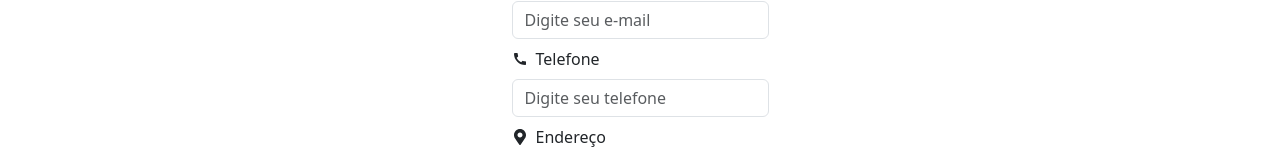
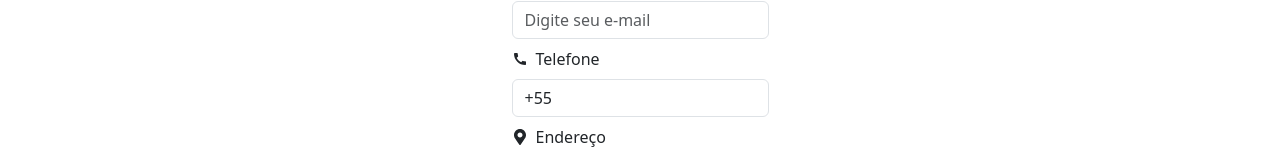
Before and after one commit to Our-time-Fatec/API-2023_2-Front, a React (Create React App) app: page /register in a window 1280 px wide. Shown: the part 384-540 px from the top of the page. Built offline with nearby package versions, Linux system fonts and the light colour scheme.

Commit message:
Adicionando campo formatado de numero

```diff
--- a/package.json
+++ b/package.json
@@ -18,6 +18,7 @@
     "react-bootstrap": "^2.8.0",
     "react-dom": "^18.2.0",
     "react-icons": "^4.11.0",
+    "react-phone-input-2": "^2.15.1",
     "react-router-dom": "^6.16.0",
     "react-scripts": "5.0.1",
     "typescript": "^4.9.5",
--- a/src/pages/User/Cadastro/index.tsx
+++ b/src/pages/User/Cadastro/index.tsx
@@ -7,6 +7,7 @@ import api from '../../../services/api';
 import NavBar from '../../../components/NavBar';
 import User from '../../../interfaces/User';
 import { Link } from 'react-router-dom';
+import PhoneInput from 'react-phone-input-2';
 
 const RegisterPage: React.FC = () => {
     const [isButtonDisabled, setIsButtonDisabled] = useState(false);
@@ -62,6 +63,7 @@ const RegisterPage: React.FC = () => {
                                 type="text"
                                 placeholder="Digite seu username"
                                 name="username"
+                                required
                                 value={formState.username}
                                 onChange={(e: ChangeEvent<HTMLInputElement>) => updateForm(e)}
                             />
@@ -69,21 +71,25 @@ const RegisterPage: React.FC = () => {
                         <Form.Group controlId="formEmail">
                             <Form.Label className='d-flex align-items-center gap-2'><MdEmail /><span>E-mail</span></Form.Label>
                             <Form.Control
-                                type="text"
+                                type="email"
                                 placeholder="Digite seu e-mail"
                                 name="email"
+                                required
                                 value={formState.email}
                                 onChange={(e: ChangeEvent<HTMLInputElement>) => updateForm(e)}
                             />
                         </Form.Group>
                         <Form.Group controlId="formTelefone">
                             <Form.Label className='d-flex align-items-center gap-2'><MdCall /><span>Telefone</span></Form.Label>
-                            <Form.Control
-                                type="text"
-                                placeholder="Digite seu telefone"
-                                name="telefone"
+                            <PhoneInput
+                                country={'br'}
                                 value={formState.telefone}
-                                onChange={(e: ChangeEvent<HTMLInputElement>) => updateForm(e)}
+                                onChange={(value, data, event, formattedValue) => updateForm(event)}
+                                inputProps={{
+                                    name: 'telefone',
+                                    required: true,
+                                    'aria-label': 'Telefone',
+                                }}
                             />
                         </Form.Group>
                         <Form.Group controlId="formEndereco">
@@ -92,6 +98,7 @@ const RegisterPage: React.FC = () => {
                                 type="text"
                                 placeholder="Digite seu endereço"
                                 name="endereco"
+                                required
                                 value={formState.endereco}
                                 onChange={(e: ChangeEvent<HTMLInputElement>) => updateForm(e)}
                             />
@@ -102,6 +109,7 @@ const RegisterPage: React.FC = () => {
                                 type="password"
                                 placeholder="Digite sua senha"
                                 name="password"
+                                required
                                 value={formState.password}
                                 onChange={(e: ChangeEvent<HTMLInputElement>) => updateForm(e)}
                             />
--- a/src/pages/User/Editar/index.tsx
+++ b/src/pages/User/Editar/index.tsx
@@ -8,6 +8,7 @@ import NavBar from '../../../components/NavBar';
 import DecodedToken from '../../../interfaces/DecodedToken';
 import jwtDecode from 'jwt-decode';
 import User from '../../../interfaces/User';
+import PhoneInput from 'react-phone-input-2';
 
 const EditarUser: React.FC = () => {
     const navigate = useNavigate();
@@ -97,6 +98,7 @@ const EditarUser: React.FC = () => {
                                 type="text"
                                 placeholder="Digite seu username"
                                 name="username"
+                                required
                                 value={formState.username}
                                 onChange={(e: ChangeEvent<HTMLInputElement>) => updateForm(e)}
                             />
@@ -104,21 +106,25 @@ const EditarUser: React.FC = () => {
                         <Form.Group controlId="formEmail">
                             <Form.Label className='d-flex align-items-center gap-2'><MdEmail /><span>E-mail</span></Form.Label>
                             <Form.Control
-                                type="text"
+                                type="email"
                                 placeholder="Digite seu e-mail"
                                 name="email"
+                                required
                                 value={formState.email}
                                 onChange={(e: ChangeEvent<HTMLInputElement>) => updateForm(e)}
                             />
                         </Form.Group>
                         <Form.Group controlId="formTelefone">
                             <Form.Label className='d-flex align-items-center gap-2'><MdCall /><span>Telefone</span></Form.Label>
-                            <Form.Control
-                                type="text"
-                                placeholder="Digite seu telefone"
-                                name="telefone"
+                            <PhoneInput
+                                country={'br'}
                                 value={formState.telefone}
-                                onChange={(e: ChangeEvent<HTMLInputElement>) => updateForm(e)}
+                                onChange={(value, data, event, formattedValue) => updateForm(event)}
+                                inputProps={{
+                                    name: 'telefone',
+                                    required: true,
+                                    'aria-label': 'Telefone',
+                                }}
                             />
                         </Form.Group>
                         <Form.Group controlId="formEndereco">
@@ -127,6 +133,7 @@ const EditarUser: React.FC = () => {
                                 type="text"
                                 placeholder="Digite seu endereço"
                                 name="endereco"
+                                required
                                 value={formState.endereco}
                                 onChange={(e: ChangeEvent<HTMLInputElement>) => updateForm(e)}
                             />
--- a/src/styles/global.css
+++ b/src/styles/global.css
@@ -11,7 +11,11 @@
   }
 
   .disabled-link {
-    pointer-events: none; /* Impede eventos de clique */
-    color: #6c757d; /* Define a cor de texto desativada */
-    text-decoration: none; /* Remove a sublinhado */
+    pointer-events: none;
+    color: #6c757d;
+    text-decoration: none;
   }
+
+  .special-label {
+    display: none;
+}
```
Also changed, not shown: 1 other file (tests, documents, lock files or other folders).
